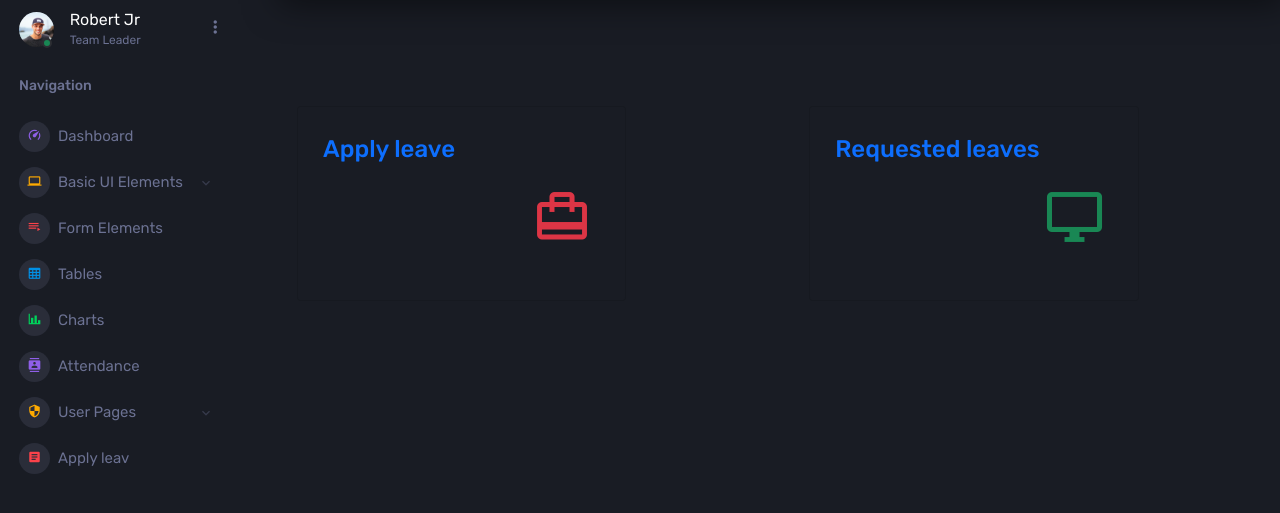
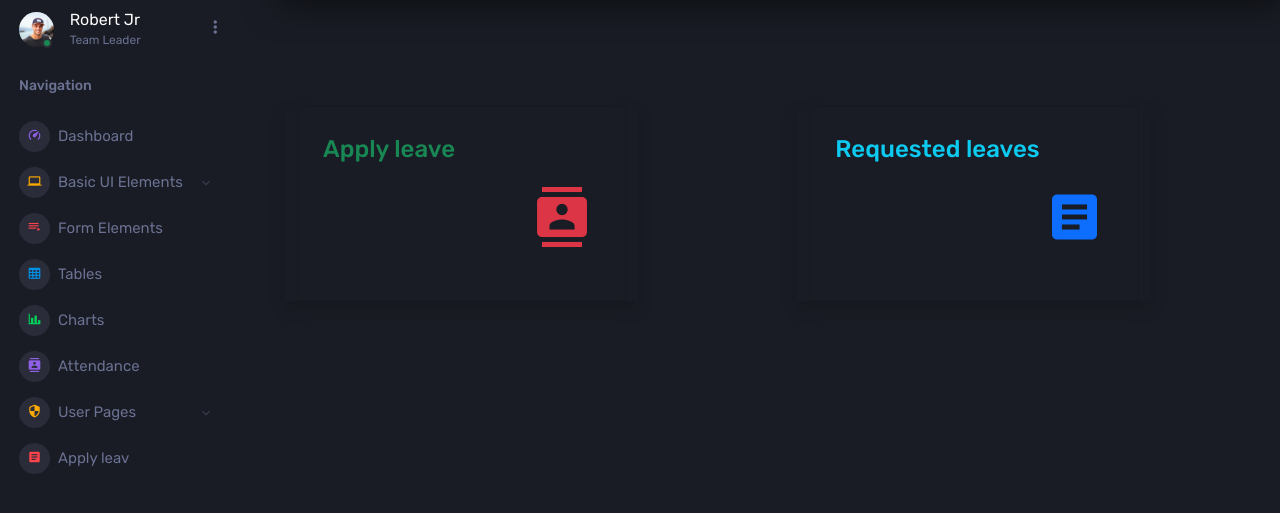
Before and after one commit to praveeshvnr/Developer, a Django app: page /applyleav/ in a window 1280 px wide. Shown: the part 70-583 px from the top of the page. Run offline with Django 3.2, Linux system fonts and the light colour scheme; some libraries are stand-ins or nearby versions.

Commit message:
icons changed

```diff
--- a/templates/applyleav.html
+++ b/templates/applyleav.html
@@ -98,11 +98,11 @@ a{
   </div>
 </div> -->
 <div class="row" >
-<div class="col-sm-4 col-md-4 grid-margin " id="leaves" style="margin-left: 5%;">
+<div class="col-sm-4 col-md-4 grid-margin shadow" id="leaves" style="margin-left: 5%;">
   <a href="/applyleav1">
   <div class="card">
     <div class="card-body">
-    <h3 >Apply leave</h3>
+    <h3 class="text-success">Apply leave</h3>
       <div class="row">
         <div class="col-8 col-sm-12 col-xl-8 my-auto">
           <div class="d-flex d-sm-block d-md-flex align-items-center">
@@ -112,18 +112,19 @@ a{
           <h6 class="text-muted font-weight-normal"></h6>
         </div>
         <div class="col-4 col-sm-12 col-xl-4 text-center text-xl-right">
-          <i class="icon-lg mdi mdi-wallet-travel text-danger ms-auto"></i>
+          <!-- <i class="icon-lg mdi mdi-wallet-travel text-danger ms-auto"></i> -->
+          <i class="icon-lg mdi mdi-contacts text-danger"></i>
         </div>
       </div>
     </div>
   </div>
 </a>
 </div>
-<div class="col-sm-4 grid-margin" id="leaves1" style="margin-left: 5%;">
+<div class="col-sm-4 grid-margin shadow" id="leaves1" style="margin-left: 5%;">
   <a href="/applyleav2/">
   <div class="card">
     <div class="card-body">
-    <h3>Requested leaves</h3>
+    <h3 class="text-info">Requested leaves</h3>
       <div class="row">
         <div class="col-8 col-sm-12 col-xl-8 my-auto">
             <div class="d-flex d-sm-block d-md-flex align-items-center">
@@ -133,7 +134,8 @@ a{
           <h6 class="text-muted font-weight-normal"></h6>
         </div>
         <div class="col-4 col-sm-12 col-xl-4 text-center text-xl-right">
-          <i class="icon-lg mdi mdi-monitor text-success ms-auto"></i>
+          <!-- <i class="icon-lg mdi mdi-monitor text-success ms-auto"></i> -->
+          <i class="icon-lg mdi mdi-file-document-box"></i>
         </div>
       </div>
     </div>
--- a/templates/drattendance.html
+++ b/templates/drattendance.html
@@ -54,8 +54,8 @@
             <div class="row">
             <div class="col-md-12 mt-5">
             <div id="hiddendiv" style="background-color: aliceblue; color: #000;">
-              <table class="table table-bordered">
-                <thead>
+             <!-- <table class="table table-bordered">
+                 <thead>
                   <tr>
                     <th>DATE</th>
                     <th>STATUS</th>
@@ -74,7 +74,7 @@
                   </tr>
                 {% endfor %}
                 </tbody>
-              </table>
+              </table> -->
             </div>
           </div>
             </div>
--- a/templates/leaverequiest.html
+++ b/templates/leaverequiest.html
@@ -24,7 +24,7 @@
                     <h5>Requested leave from </h5>
                     <h5 style="width: 130px">{{leavereq.leavefrom}}</h5>
                     <h5 style="width: 130px">{{leavereq.leaveto}}</h5>
-                    <h5 style="">STATUS</h5>
+                    <h5 >STATUS</h5>
                     <h5 style="width: 80px;color: blue"><span>{{ leavereq.status }}</span></h5>
                     </div>
                 {% endfor %}
```
Also changed, not shown: templates/tr.html (deleted, +0 -12 lines).
